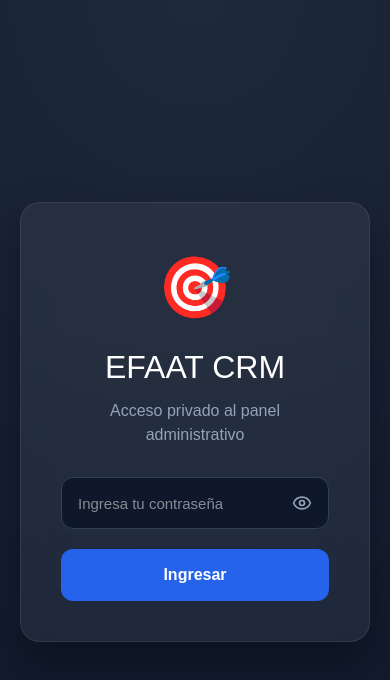
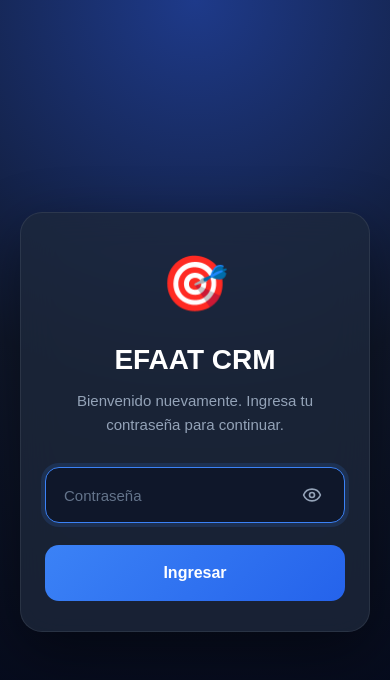
Before and after one commit to Fxandres30/panel_api_v1, a Next.js app: page /login in a window 390 px wide. Shown: the top 680 px of the page. Built offline with nearby package versions, Linux system fonts and the light colour scheme.

Commit message:
dcvsdsdfsdfwwwssssdsfsdfdf

```diff
--- a/app/login/login.css
+++ b/app/login/login.css
@@ -5,11 +5,13 @@
 .login-page {
   min-height: 100vh;
   display: flex;
+  justify-content: center;
   align-items: center;
-  justify-content: center;
+
   padding: 20px;
 
-  background: radial-gradient(circle at top, #1e293b, #0f172a);
+  background:
+    radial-gradient(circle at top, #1e3a8a 0%, #0f172a 45%, #020617 100%);
 }
 
 /* ===========================
@@ -18,138 +20,178 @@
 
 .login-card {
   width: 100%;
-  max-width: 420px;
+  max-width: 430px;
 
-  padding: 40px;
+  padding: 42px;
+
+  border-radius: 22px;
+
+  background: rgba(30, 41, 59, .75);
+
+  backdrop-filter: blur(18px);
+
+  border: 1px solid rgba(255,255,255,.08);
+
+  box-shadow:
+    0 20px 60px rgba(0,0,0,.45);
 
   text-align: center;
 
-  border-radius: 20px;
-
-  background: rgba(255,255,255,.06);
-  backdrop-filter: blur(15px);
-
-  border: 1px solid rgba(255,255,255,.08);
-
-  box-shadow: 0 20px 40px rgba(0,0,0,.35);
+  animation: fadeUp .45s ease;
 }
 
 .login-logo {
-  font-size: 60px;
-  margin-bottom: 10px;
+  font-size: 62px;
+  margin-bottom: 15px;
 }
 
 .login-card h1 {
   color: #fff;
-  font-size: 32px;
+  font-size: 34px;
+  font-weight: 700;
   margin-bottom: 8px;
 }
 
 .login-card p {
   color: #94a3b8;
+  font-size: 15px;
+  line-height: 1.6;
   margin-bottom: 30px;
 }
 
 /* ===========================
-   Contraseña
+   Password
 =========================== */
 
 .password-container {
   position: relative;
   width: 100%;
-  margin-bottom: 20px;
+  margin-bottom: 22px;
 }
 
 .password-container input {
   width: 100%;
+  height: 56px;
 
-  height: 52px;
+  padding: 0 52px 0 18px;
 
-  padding: 0 50px 0 16px;
+  border-radius: 14px;
+
+  border: 1px solid #334155;
 
   background: #0f172a;
 
   color: white;
 
-  border: 1px solid #334155;
-
-  border-radius: 12px;
-
   font-size: 15px;
 
+  transition: .25s;
+
   outline: none;
-
-  transition: .25s;
 
   box-sizing: border-box;
 }
 
+.password-container input::placeholder {
+  color: #64748b;
+}
+
 .password-container input:focus {
   border-color: #3b82f6;
+
+  box-shadow:
+    0 0 0 4px rgba(59,130,246,.15);
 }
 
 /* ===========================
-   Botón del ojo
+   Botón Mostrar contraseña
 =========================== */
 
 .toggle-password {
   position: absolute;
 
   top: 50%;
-  right: 15px;
+  right: 16px;
 
   transform: translateY(-50%);
 
-  width: 24px;
-  height: 24px;
+  width: 34px;
+  height: 34px;
+
+  border: none;
+
+  background: transparent;
+
+  color: #94a3b8;
 
   display: flex;
   align-items: center;
   justify-content: center;
 
-  padding: 0;
-  margin: 0;
+  cursor: pointer;
 
-  border: none;
-  background: transparent;
-
-  color: #94a3b8;
-
-  cursor: pointer;
+  transition: .2s;
 }
 
 .toggle-password:hover {
-  color: #ffffff;
+  color: white;
 }
 
 /* ===========================
-   Botón Ingresar
+   Botón Login
 =========================== */
 
 .login-btn {
   width: 100%;
-
-  height: 52px;
+  height: 56px;
 
   border: none;
 
-  border-radius: 12px;
+  border-radius: 14px;
 
-  background: #2563eb;
+  background: linear-gradient(
+      135deg,
+      #3b82f6,
+      #2563eb
+  );
 
   color: white;
 
   font-size: 16px;
   font-weight: 600;
 
+  display: flex;
+  align-items: center;
+  justify-content: center;
+  gap: 10px;
+
   cursor: pointer;
 
   transition: .25s;
 }
 
-.login-btn:hover {
-  background: #1d4ed8;
+.login-btn:hover:not(:disabled) {
   transform: translateY(-2px);
+
+  box-shadow:
+    0 12px 30px rgba(37,99,235,.35);
+}
+
+.login-btn:disabled {
+  opacity: .75;
+  cursor: not-allowed;
+}
+
+/* ===========================
+   Loading
+=========================== */
+
+.loading-text {
+  margin-top: 18px;
+
+  color: #94a3b8;
+
+  font-size: 14px;
 }
 
 /* ===========================
@@ -161,9 +203,69 @@
 
   padding: 12px;
 
-  border-radius: 10px;
+  border-radius: 12px;
 
-  background: rgba(239,68,68,.15);
+  background: rgba(239,68,68,.12);
 
-  color: #f87171;
+  border: 1px solid rgba(239,68,68,.25);
+
+  color: #fca5a5;
+
+  font-size: 14px;
 }
+
+/* ===========================
+   Spinner
+=========================== */
+
+.spin {
+  animation: spin .8s linear infinite;
+}
+
+@keyframes spin {
+  from {
+    transform: rotate(0deg);
+  }
+
+  to {
+    transform: rotate(360deg);
+  }
+}
+
+/* ===========================
+   Entrada
+=========================== */
+
+@keyframes fadeUp {
+
+  from {
+    opacity: 0;
+    transform: translateY(25px) scale(.97);
+  }
+
+  to {
+    opacity: 1;
+    transform: translateY(0) scale(1);
+  }
+
+}
+
+/* ===========================
+   Responsive
+=========================== */
+
+@media (max-width: 500px) {
+
+  .login-card {
+    padding: 30px 24px;
+  }
+
+  .login-card h1 {
+    font-size: 28px;
+  }
+
+  .login-logo {
+    font-size: 54px;
+  }
+
+}
--- a/app/login/page.tsx
+++ b/app/login/page.tsx
@@ -2,19 +2,29 @@
 
 import { useState } from "react";
 import { useRouter } from "next/navigation";
-import { Eye, EyeOff } from "lucide-react";
+import { Eye, EyeOff, Loader2 } from "lucide-react";
 import "./login.css";
 
 export default function LoginPage() {
-  const [password, setPassword] = useState("");
-  const [error, setError] = useState("");
-  const [showPassword, setShowPassword] = useState(false);
-
   const router = useRouter();
 
+  const [password, setPassword] = useState("");
+  const [showPassword, setShowPassword] = useState(false);
+  const [loading, setLoading] = useState(false);
+  const [error, setError] = useState("");
+
   async function login() {
+    if (loading) return;
+
+    if (!password.trim()) {
+      setError("Ingresa la contraseña.");
+      return;
+    }
+
+    setLoading(true);
     setError("");
 
+    try {
       const res = await fetch("/api/login", {
         method: "POST",
         headers: {
@@ -24,32 +34,43 @@ export default function LoginPage() {
       });
 
       if (!res.ok) {
-      setError("Contraseña incorrecta");
+        setError("Contraseña incorrecta.");
         return;
       }
 
       router.push("/admin/chats");
+    } catch {
+      setError("No fue posible conectar con el servidor.");
+    } finally {
+      setLoading(false);
+    }
   }
 
   return (
-    <div className="login-page">
+    <main className="login-page">
       <div className="login-card">
-        <div className="login-logo">🎯</div>
+
+        <div className="login-logo">
+          🎯
+        </div>
 
         <h1>EFAAT CRM</h1>
 
-        <p>Acceso privado al panel administrativo</p>
+        <p>
+          Bienvenido nuevamente. Ingresa tu contraseña para continuar.
+        </p>
 
         <div className="password-container">
+
           <input
+            autoFocus
             type={showPassword ? "text" : "password"}
-            placeholder="Ingresa tu contraseña"
+            placeholder="Contraseña"
             value={password}
+            disabled={loading}
             onChange={(e) => setPassword(e.target.value)}
             onKeyDown={(e) => {
-              if (e.key === "Enter") {
-                login();
-              }
+              if (e.key === "Enter") login();
             }}
           />
 
@@ -57,11 +78,6 @@ export default function LoginPage() {
             type="button"
             className="toggle-password"
             onClick={() => setShowPassword(!showPassword)}
-            aria-label={
-              showPassword
-                ? "Ocultar contraseña"
-                : "Mostrar contraseña"
-            }
           >
             {showPassword ? (
               <EyeOff size={20} />
@@ -69,22 +85,40 @@ export default function LoginPage() {
               <Eye size={20} />
             )}
           </button>
+
         </div>
 
         <button
-          type="button"
           className="login-btn"
           onClick={login}
+          disabled={loading}
         >
-          Ingresar
+          {loading ? (
+            <>
+              <Loader2
+                size={18}
+                className="spin"
+              />
+              Verificando...
+            </>
+          ) : (
+            "Ingresar"
+          )}
         </button>
+
+        {loading && (
+          <div className="loading-text">
+            Verificando credenciales...
+          </div>
+        )}
 
         {error && (
           <div className="error">
             {error}
           </div>
         )}
+
       </div>
-    </div>
+    </main>
   );
 }
```
Lines whose indentation alone changed are shown as unchanged.
